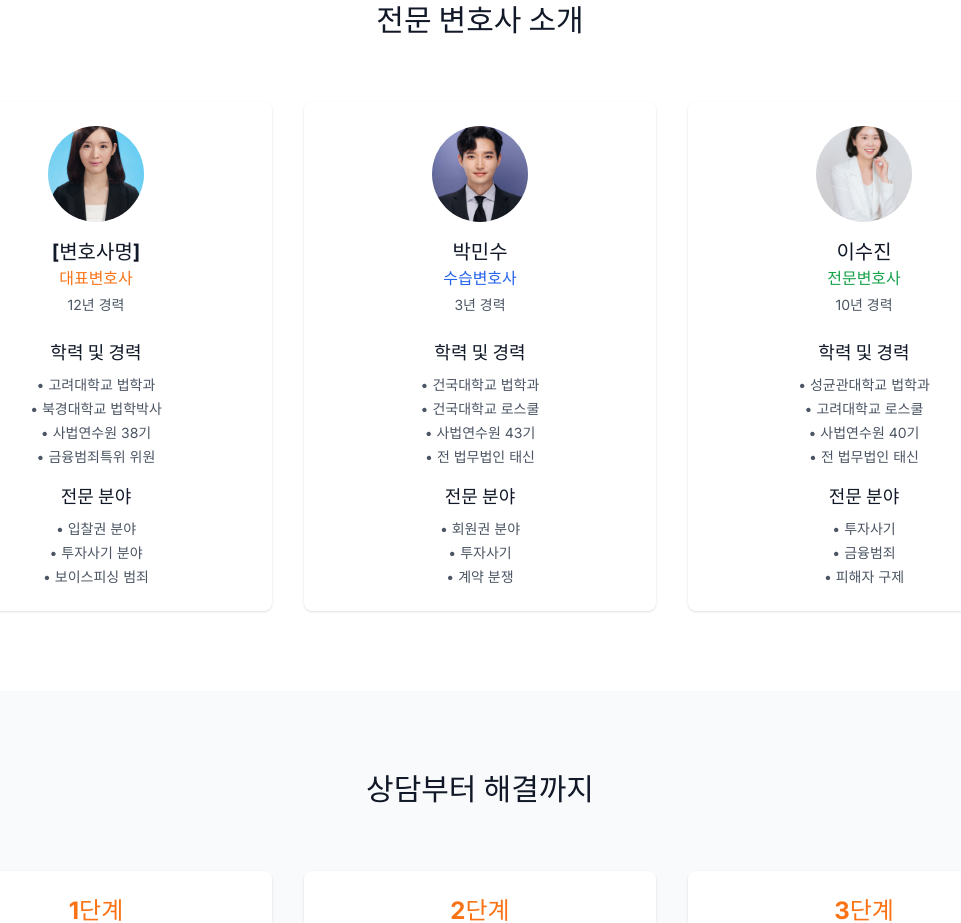
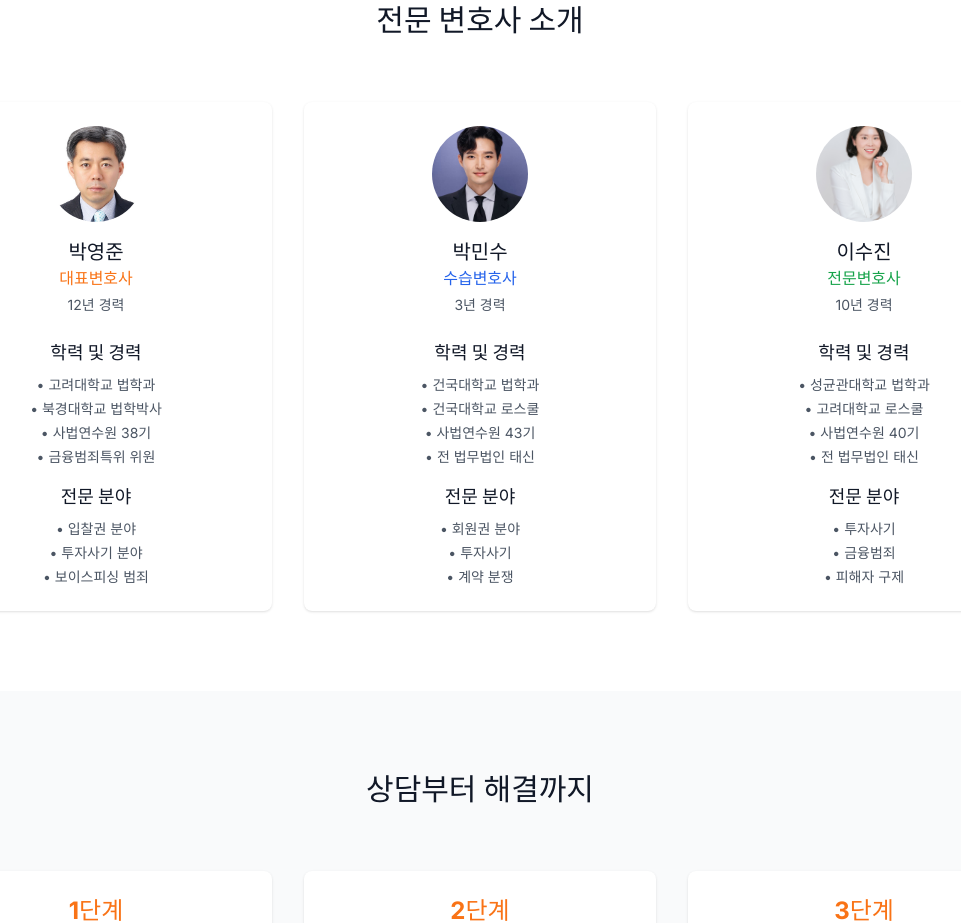
Before and after one commit to gu991230-cyber/gugit, a Next.js app: page /about in a window 1280 px wide. Shown: the part 1880-2803 px from the top of the page, without its empty margins (160-1121 px from the left). Built offline with nearby package versions, Linux system fonts and the light colour scheme.

Commit message:
Update first lawyer photo to park-youngjun.jpg

```diff
--- a/src/app/about/page.tsx
+++ b/src/app/about/page.tsx
@@ -157,25 +157,25 @@ export default function About() {
           <h2 className="text-3xl font-bold text-center text-gray-900 mb-16">전문 변호사 소개</h2>
 
           <div className="grid grid-cols-1 md:grid-cols-3 gap-8 justify-items-center">
-            {/* 김정숙 대표변호사 */}
+            {/* 박영준 대표변호사 */}
             <div className="bg-white rounded-lg shadow p-6 w-full max-w-sm">
               <div className="text-center mb-6">
                 <div className="w-24 h-24 rounded-full mx-auto mb-4 overflow-hidden">
                   <img
-                    src="/images/kim-jungsook.jpg.jpg"
-                    alt="김정숙 대표변호사"
+                    src="/images/park-youngjun.jpg"
+                    alt="박영준 대표변호사"
                     className="w-full h-full object-cover"
                     onError={(e) => {
                       e.currentTarget.style.display = 'none';
                       const parent = e.currentTarget.parentElement;
                       if (parent) {
                         parent.className = 'w-24 h-24 bg-orange-500 rounded-full mx-auto mb-4 flex items-center justify-center';
-                        parent.innerHTML = '<div class="flex items-baseline"><span class="text-3xl font-bold text-white">J</span><span class="text-lg font-bold text-white ml-1">S</span></div>';
+                        parent.innerHTML = '<div class="flex items-baseline"><span class="text-3xl font-bold text-white">P</span><span class="text-lg font-bold text-white ml-1">Y</span></div>';
                       }
                     }}
                   />
                 </div>
-                <h3 className="text-xl font-bold text-gray-900">[변호사명]</h3>
+                <h3 className="text-xl font-bold text-gray-900">박영준</h3>
                 <p className="text-orange-500 font-medium">대표변호사</p>
                 <p className="text-sm text-gray-600 mt-1">12년 경력</p>
               </div>
```
Also changed, not shown: public/images/park-youngjun.jpg (added).
